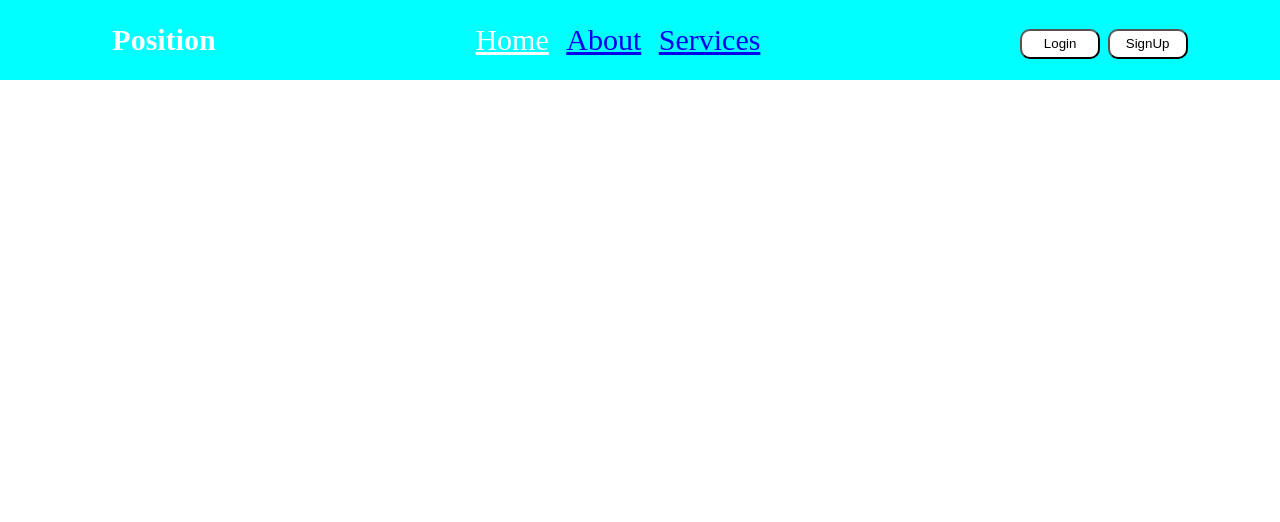
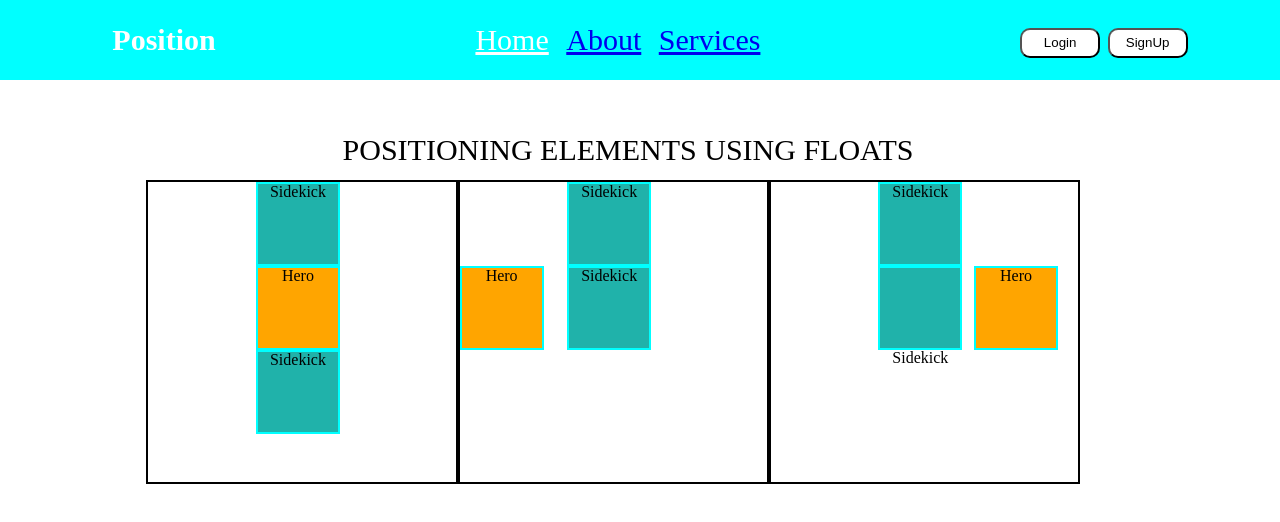
Before and after one commit to abdul-mumin001/Layout-assignment11, a plain HTML site: page index.html in a window 1280 px wide. Drawn offline with Linux system fonts and the light colour scheme.

Commit message:
second commit

```diff
--- a/index.html
+++ b/index.html
@@ -27,5 +27,28 @@
 
         </div>
     </header>
+    <main>
+
+        <div class="mainfirst">
+            <h1>POSITIONING ELEMENTS USING FLOATS</h1>
+            <div class="firstbox">
+                <div  class="box box1">Sidekick</div>
+                <div class="box box2">Hero</div>
+                <div class="box box3">Sidekick</div>
+            </div>
+            <div class="secondbox">
+                <div class="box box4">Sidekick</div>
+                <div class="box box5">Hero</div>
+                <div class="box box6">Sidekick</div>
+            </div>
+            <div class="thirdbox">
+                <div class="box box7">Sidekick</div>
+                <div class="box box8">Hero</div>
+                <div class="box box9">Sidekick</div>
+            </div>
+
+
+        </div>
+    </main>
 </body>
 </html>
--- a/style.css
+++ b/style.css
@@ -1,3 +1,53 @@
+
+/* http://meyerweb.com/eric/tools/css/reset/
+   v2.0 | 20110126
+   License: none (public domain)
+*/
+
+html, body, div, span, applet, object, iframe,
+h1, h2, h3, h4, h5, h6, p, blockquote, pre,
+a, abbr, acronym, address, big, cite, code,
+del, dfn, em, img, ins, kbd, q, s, samp,
+small, strike, strong, sub, sup, tt, var,
+b, u, i, center,
+dl, dt, dd, ol, ul, li,
+fieldset, form, label, legend,
+table, caption, tbody, tfoot, thead, tr, th, td,
+article, aside, canvas, details, embed,
+figure, figcaption, footer, header, hgroup,
+menu, nav, output, ruby, section, summary,
+time, mark, audio, video {
+	margin: 0;
+	padding: 0;
+	border: 0;
+	font-size: 100%;
+	font: inherit;
+	vertical-align: baseline;
+}
+/* HTML5 display-role reset for older browsers */
+article, aside, details, figcaption, figure,
+footer, header, hgroup, menu, nav, section {
+	display: block;
+}
+body {
+	line-height: 1;
+}
+ol, ul {
+	list-style: none;
+}
+blockquote, q {
+	quotes: none;
+}
+blockquote:before, blockquote:after,
+q:before, q:after {
+	content: '';
+	content: none;
+}
+table {
+	border-collapse: collapse;
+	border-spacing: 0;
+}
+/* GENERAL */
 *{
     margin: 0;
     padding: 0;
@@ -35,3 +85,58 @@
 .rightheader{
     margin-left: 50px;
 }
+.mainfirst{
+    margin: 0 auto;
+    width: 80%;
+    text-align: center;
+    margin-top: 50px;
+    margin-right: 200px;
+    position: relative;
+}
+.mainfirst h1{
+    font-size: 30px;
+    margin: 10px;
+    padding: 5px;
+    margin-left: 130px;
+
+}
+.firstbox{
+    border: 2px solid black;
+    width: 30%;
+    height: 300px;
+    float: right;
+
+}
+.secondbox{
+    border: 2px solid black;
+    width: 30%;
+    height: 300px;
+    float: right;
+}
+.thirdbox{
+    border: 2px solid black;
+    width: 30%;
+    height: 300px;
+    float: right;
+}
+.box{
+    border: 2px solid aqua;
+    width: 80px;
+    height: 80px;
+    background-color: lightseagreen;
+    margin-left: 35%;
+}
+.box2{
+    background-color: orange;
+    float: right;
+    margin-right: 20px;
+}
+.box5{
+    background-color: orange;
+    float: left;
+    margin-left: auto;
+
+}
+.box8{
+    background-color: orange;
+}
```
